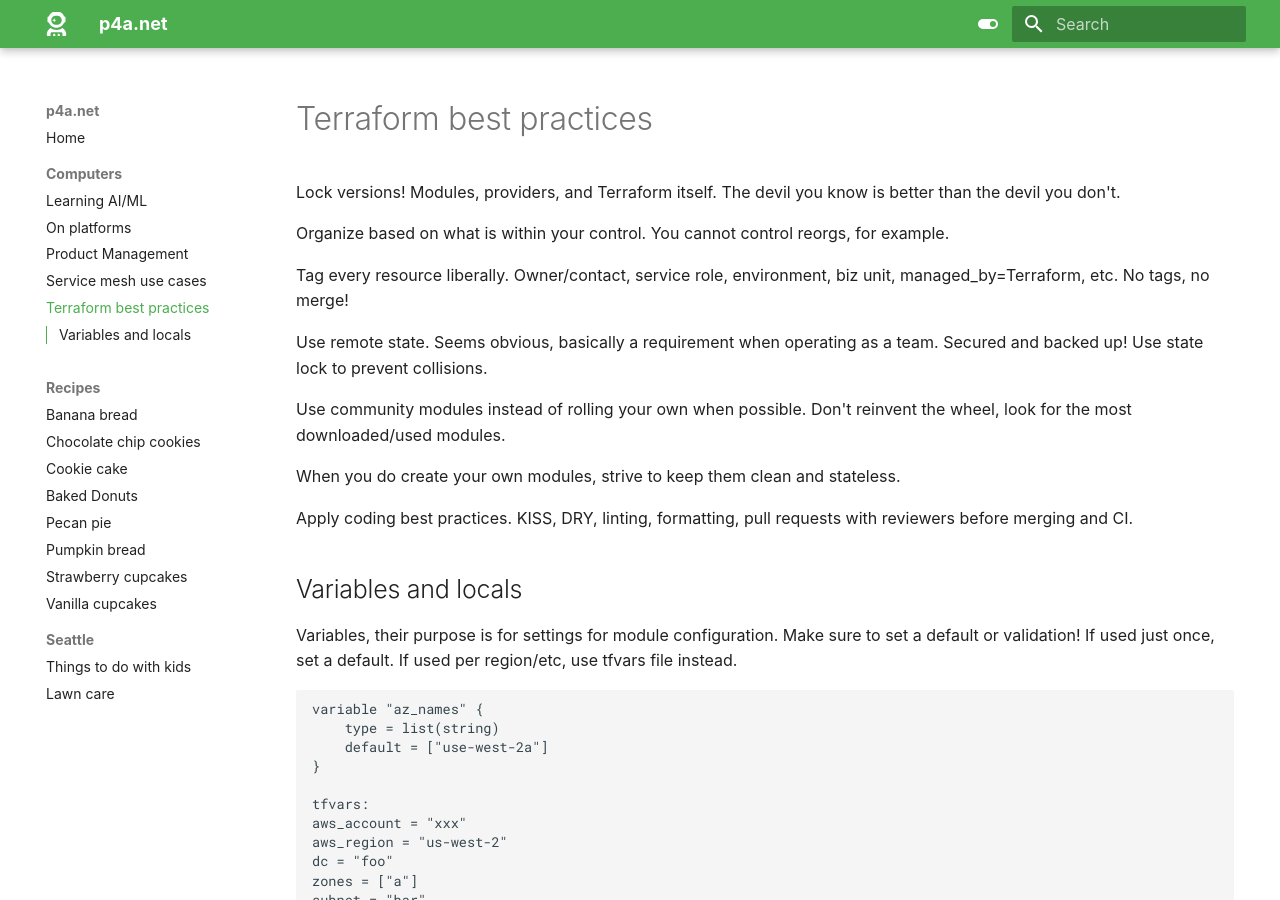
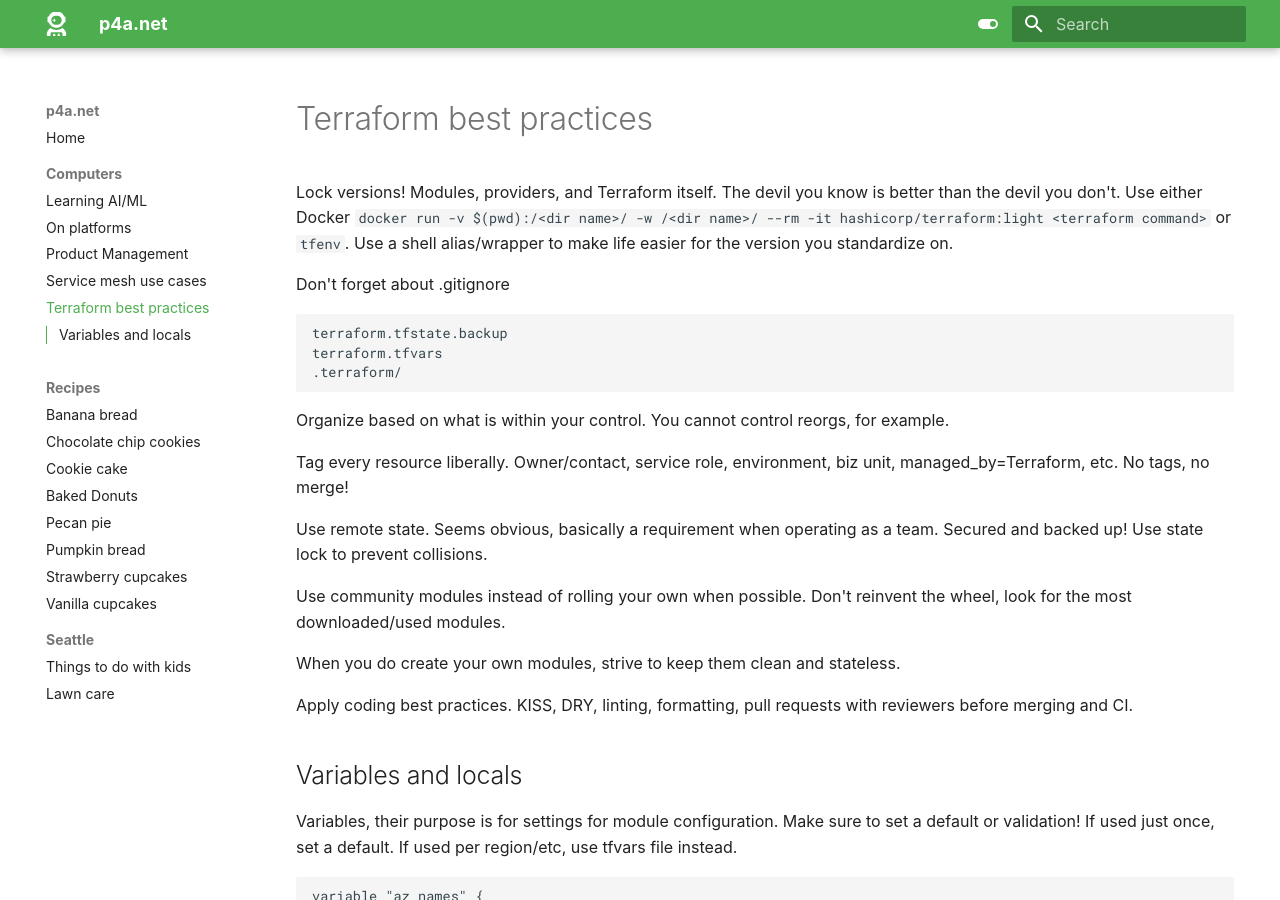
Before and after one commit to seajoshc/p4adotnet, an MkDocs documentation site: the page built from docs/computers/terraform.md, in a window 1280 px wide and 900 px high. Built offline with MkDocs 1.6.1 and Material for MkDocs 9.7.7, drawn with Linux system fonts in a browser that asks for light colours; some web fonts are replaced.

Commit message:
Update terraform.md

````diff
--- a/docs/computers/terraform.md
+++ b/docs/computers/terraform.md
@@ -1,6 +1,14 @@
 # Terraform best practices
 
-Lock versions! Modules, providers, and Terraform itself. The devil you know is better than the devil you don't.
+Lock versions! Modules, providers, and Terraform itself. The devil you know is better than the devil you don't. Use either Docker `docker run -v $(pwd):/<dir name>/ -w /<dir name>/ --rm -it hashicorp/terraform:light <terraform command>` or `tfenv`. Use a shell alias/wrapper to make life easier for the version you standardize on.
+
+Don't forget about .gitignore
+
+```
+terraform.tfstate.backup
+terraform.tfvars
+.terraform/
+```
 
 Organize based on what is within your control. You cannot control reorgs, for example.
 
````
